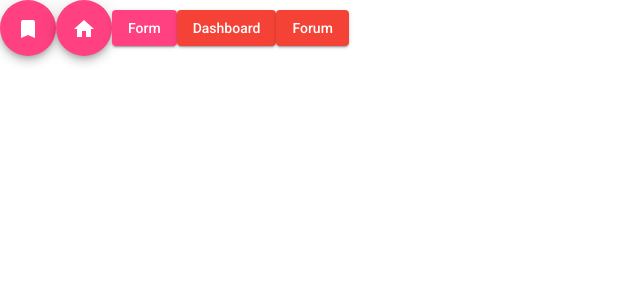
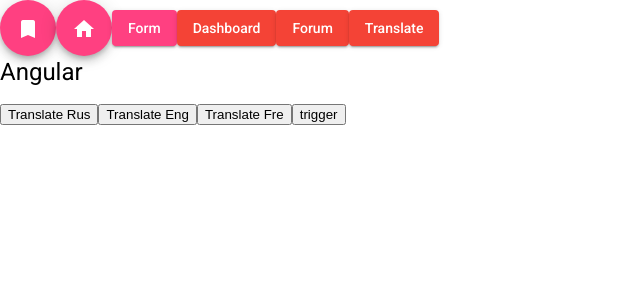
Before and after one commit to Gena3272/currency-conversion, an Angular app: page /translator in a window 1280 px wide. Before the commit this address led to /. Shown: the top 300 px of the page, without its empty margins (0-640 px from the left). Built offline with nearby package versions, Linux system fonts and the light colour scheme.

Commit message:
Translator * create 3 button of languages(rus,eng,fre) * create pipe translate

```diff
--- a/src/app/app-routing.module.ts
+++ b/src/app/app-routing.module.ts
@@ -10,6 +10,7 @@ import { PostsGuard } from "./components/posts/guards/posts.guard";
 import { HomeComponent } from "./components/home/home.component";
 import { AboutComponent } from "./components/home/about/about.component";
 import { CustomPreloadingStrategy } from "./components/shared/components/preload-strategy/custom-preloading-strategy";
+import { TranslatorComponent } from "./components/translator/components/translator/translator.component";
 
 const routes: Routes = [
   {path: 'posts', canLoad: [PostsGuard],
@@ -17,6 +18,7 @@ const routes: Routes = [
     data: {preload: true, delay: 5000}},
   {path: 'home', component: HomeComponent},
   {path: 'about', component: AboutComponent, canActivate: [AboutGuard]},
+  {path: 'translator', component: TranslatorComponent},
 ];
 
 @NgModule({
--- a/src/app/app.component.html
+++ b/src/app/app.component.html
@@ -32,4 +32,11 @@
 
   Forum
 </button>
+<button
+  mat-raised-button
+  color="warn"
+  routerLink="/translator">
+
+  Translate
+</button>
 <router-outlet></router-outlet>
--- a/src/app/app.module.ts
+++ b/src/app/app.module.ts
@@ -23,6 +23,7 @@ import { DashboardModule } from "./components/dashboard/dashboard.module";
 import { SharedModule } from "./components/shared/shared.module";
 import { PostModule } from "./components/post/post.module";
 import { ForumModule } from "./components/forum/forum.module";
+import { TranslatorModule } from "./components/translator/translator.module";
 
 
 @NgModule({
@@ -48,6 +49,7 @@ import { ForumModule } from "./components/forum/forum.module";
     SharedModule,
     PostModule,
     ForumModule,
+    TranslatorModule,
   ],
   bootstrap: [AppComponent],
 })
--- /dev/null
+++ b/src/app/components/translator/components/translator/translator.component.html
@@ -0,0 +1,25 @@
+<h1>{{ 'Angular' | translate }}</h1>
+
+<button
+  (click)="targetLanguage(RUS)">
+
+    Translate Rus
+</button>
+
+<button
+  (click)="targetLanguage(ENG)">
+
+    Translate Eng
+</button>
+
+<button
+  (click)="targetLanguage(FRE)">
+
+    Translate Fre
+</button>
+
+<button
+  (click)="targetLanguage(GER)">
+
+    trigger
+</button>
--- /dev/null
+++ b/src/app/components/translator/components/translator/translator.component.ts
@@ -0,0 +1,26 @@
+// Angular
+import { Component } from '@angular/core';
+
+// Constants
+import { ENG, FRE, GER, RUS } from "../../constants/constants";
+
+// Services
+import { TranslatorService } from "../../services/translator.service";
+
+@Component({
+  selector: 'app-translator',
+  templateUrl: './translator.component.html',
+  styleUrls: ['./translator.component.scss'],
+})
+export class TranslatorComponent {
+  ENG = ENG;
+  RUS = RUS;
+  FRE = FRE;
+  GER = GER;
+
+  constructor(private translatorService: TranslatorService) {}
+
+  targetLanguage(language: string): void {
+    this.translatorService.targetLanguage(language);
+  }
+}
--- /dev/null
+++ b/src/app/components/translator/constants/constants.ts
@@ -0,0 +1,4 @@
+export const RUS = 'rus';
+export const ENG = 'eng';
+export const FRE = 'fre';
+export const GER = 'ger';
--- /dev/null
+++ b/src/app/components/translator/models/translator.ts
@@ -0,0 +1,4 @@
+export class Dictionary {
+  language: string;
+  value: string;
+}
--- /dev/null
+++ b/src/app/components/translator/pips/translate.pipe.ts
@@ -0,0 +1,25 @@
+// Angular
+import { Pipe, PipeTransform } from '@angular/core';
+
+// Services
+import { TranslatorService } from "../services/translator.service";
+
+@Pipe({
+  name: 'translate',
+  pure: false,
+})
+export class TranslatePipe implements PipeTransform {
+
+  constructor(private translatorService: TranslatorService) {}
+
+  transform(word: string): string {
+    this.translatorService.dictionary.forEach((translation): void => {
+      if(this.translatorService.selectedLanguage === translation.language ) {
+
+        word = translation.value;
+      }
+    });
+
+    return word;
+  }
+}
--- /dev/null
+++ b/src/app/components/translator/services/translator.service.ts
@@ -0,0 +1,33 @@
+// Angular
+import { Injectable } from '@angular/core';
+
+// Models
+import { Dictionary} from "../models/translator";
+
+// Constants
+import { ENG, FRE, RUS } from "../constants/constants";
+
+@Injectable({
+  providedIn: 'root',
+})
+export class TranslatorService {
+  selectedLanguage: string;
+  dictionary: Dictionary[] = [
+    {
+      language: RUS,
+      value: 'Угловой'
+    },
+     {
+       language: ENG,
+       value: 'Angular',
+     },
+    {
+      language: FRE,
+      value: 'Angulaire',
+    },
+];
+
+  targetLanguage(language: string): void {
+    this.selectedLanguage = language;
+  }
+}
```
Also changed, not shown: src/app/components/translator/translator.module.ts (added, +20 -0 lines), src/app/components/translator/components/translator/translator.component.scss (added).
